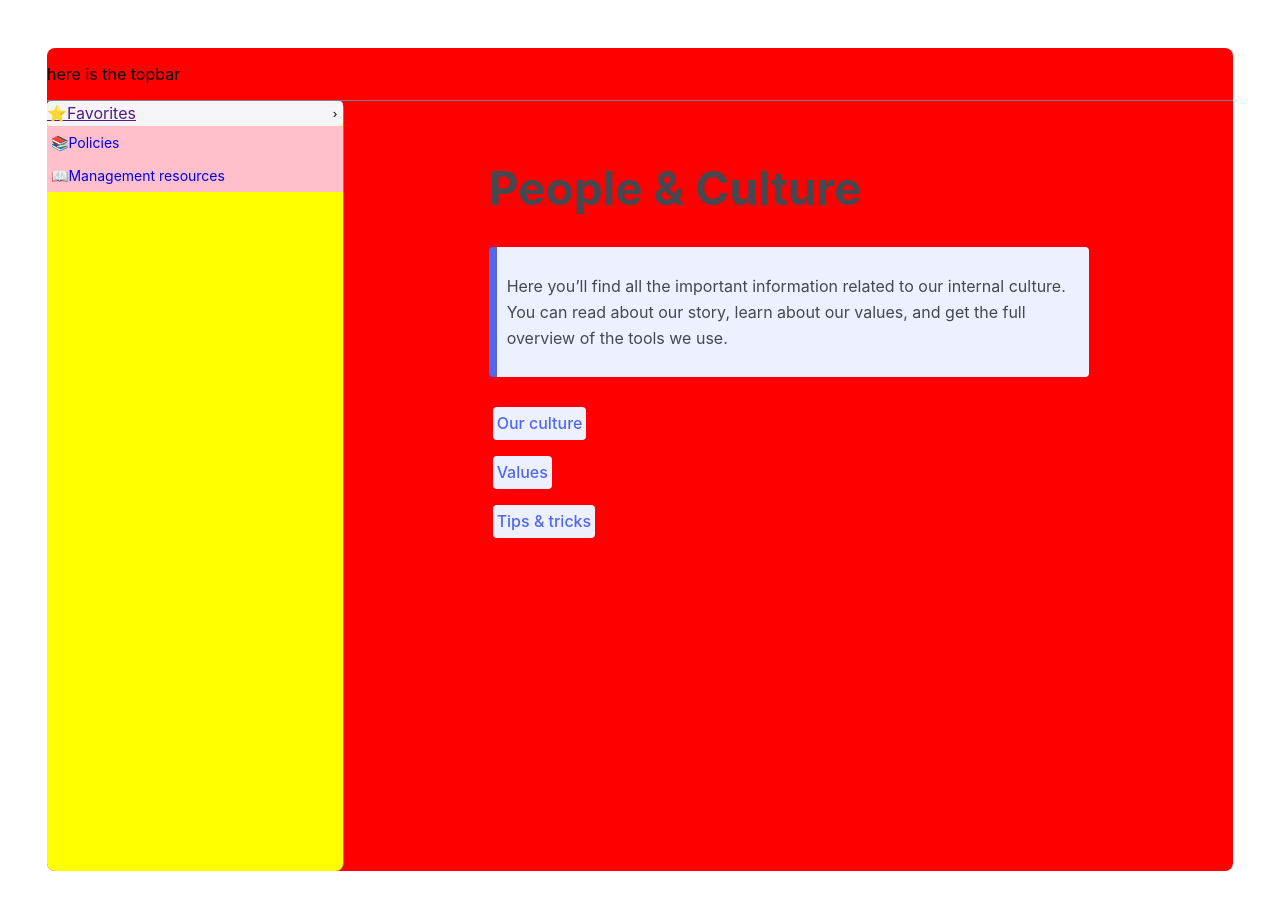
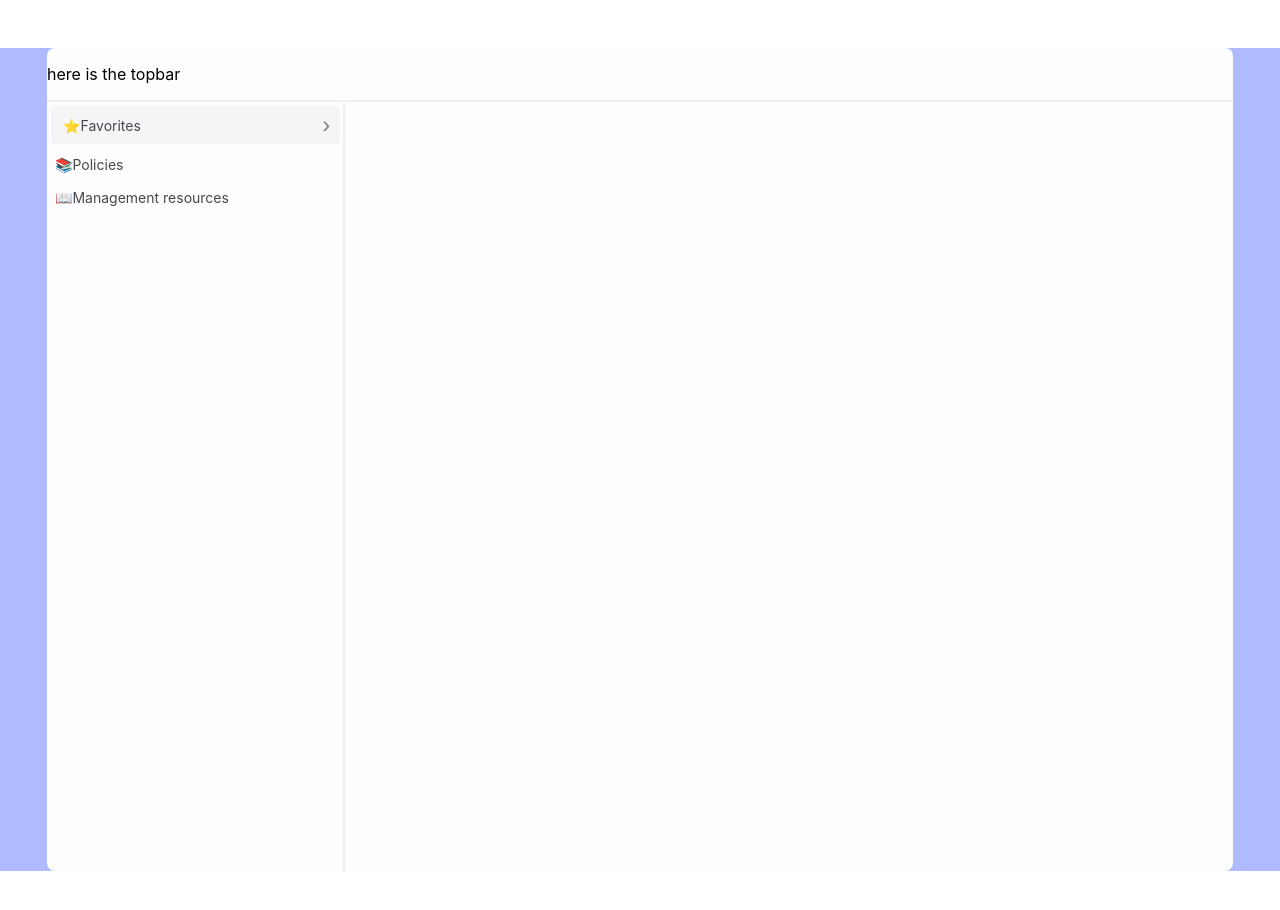
Before and after one commit to bethcollins92/slite-demo, a React (Create React App) app in the folder slite-demo/: page /people in a window 1280 px wide. Shown: the top 910 px of the page. Built offline with nearby package versions, Linux system fonts and the light colour scheme.

Commit message:
styled sidebar

```diff
--- a/slite-demo/src/App.css
+++ b/slite-demo/src/App.css
@@ -1,4 +1,5 @@
 .App {
   font-family: "-apple-system, BlinkMacSystemFont, sans-serif";
   background-color: #5168ec;
+  margin-top: 0;
 }
--- a/slite-demo/src/App.js
+++ b/slite-demo/src/App.js
@@ -8,19 +8,25 @@ import "./App.css";
 import { BrowserRouter as Router, Switch, Route } from "react-router-dom";
 import styled from "styled-components";
 
+const BackgroundDiv = styled.div`
+  background: #b0bbff;
+  margin-top: 0px;
+  padding: 0px;
+  height: 100%
+  width: 100%;
+`;
 const MainContainer = styled.div`
   width: 95%;
   max-width: 1186px;
   height: 823px;
   margin: 48px auto;
   border-radius: 8px;
-  background-color: red;
+  background: #fdfdfd;
 `;
 
 const TopRow = styled.div`
   display: flex;
-  border-bottom: 1px solid;
-  border-color: grey;
+  border-bottom: 2px solid #efeff1;
 `;
 
 const Row = styled.div`
@@ -34,7 +40,7 @@ const PageContent = styled.div`
 
 function App() {
   return (
-    <div>
+    <BackgroundDiv>
       <MainContainer>
         <TopRow>
           <p>here is the topbar</p>
@@ -50,18 +56,18 @@ function App() {
                 <Route path="/management">
                   <Management />
                 </Route>
-                <Route path="/people">
+                <Route exact path="/favorites">
+                  <Favorites />
+                </Route>
+                <Route path="/favorites/people-and-culture">
                   <People />
-                </Route>
-                <Route path="/favorites">
-                  <Favorites />
                 </Route>
               </PageContent>
             </Switch>
           </Row>
         </Router>
       </MainContainer>
-    </div>
+    </BackgroundDiv>
   );
 }
 
--- a/slite-demo/src/components/SideBar.js
+++ b/slite-demo/src/components/SideBar.js
@@ -4,39 +4,52 @@ import styled from "styled-components";
 
 const SideBarStyle = styled.div`
   width: 25%;
-  background: yellow;
   max-height: 100%;
-  border-right: 1px solid;
-  border-color: grey;
-  border-radius: 8px;
+  border-right: 2px solid #efeff1;
 `;
 
 const SideBarList = styled.li`
   list-style: none;
-  font-size: 14px;
-  padding: 4px 4px;
-  background: pink;
+  padding: 4px 4px 4px 0;
 `;
 
 const StyledLink = styled(Link)`
   text-decoration: none;
   line-height: 25px;
+  font-size: 14px;
+  color: #46474f;
+  margin-left: 8px;
+`;
+
+const NestedLink = styled(StyledLink)`
+  color: #fdfdfd;
 `;
 
 const DropDown = styled.div`
-  width: 100%;
+  width: 95%;
   line-height: 25px;
   border-radius: 4px;
   background-color: #f5f5f7;
   display: flex;
   justify-content: space-between;
+  margin: 4px;
+  align-items: center;
+  padding: 4px;
 `;
 
-const DropDownText = styled(Link)``;
+const NestedLinkDiv = styled(DropDown)`
+  background: #5168ec;
+  color: #fdfdfd;
+  margin-left: 12px;
+  width: 90%;
+`;
+
 const DropDownArrow = styled.button`
   border: none;
   background-color: transparent;
   cursor: pointer;
+  font-size: 24px;
+  color: grey;
 `;
 
 export default class SideBar extends Component {
@@ -64,15 +77,29 @@ export default class SideBar extends Component {
   render() {
     return (
       <SideBarStyle>
-        <DropDown onClick={() => this.handleClick()}>
-          <DropDownText>⭐Favorites</DropDownText>
-          <DropDownArrow>
+        <DropDown>
+          <StyledLink to="/favorites">
+            <span role="img" aria-label="star">
+              ⭐
+            </span>
+            Favorites
+          </StyledLink>
+          <DropDownArrow onClick={() => this.handleClick()}>
             {this.state.shown ? "\u203A" : "\u203A"}
           </DropDownArrow>
         </DropDown>
+
         {this.state.shown && (
-          <StyledLink to="/people">🏅People and Culture</StyledLink>
+          <NestedLinkDiv>
+            <NestedLink to="/favorites/people-and-culture">
+              <span role="img" aria-label="medal">
+                🏅
+              </span>
+              People and Culture
+            </NestedLink>
+          </NestedLinkDiv>
         )}
+
         {this.state.links.map((link) => {
           return (
             <SideBarList key={link.id}>
@@ -84,7 +111,3 @@ export default class SideBar extends Component {
     );
   }
 }
-
-//onlick on arrow
-//dropdown flex and space between
-//arrow pointing down and sideways
```
